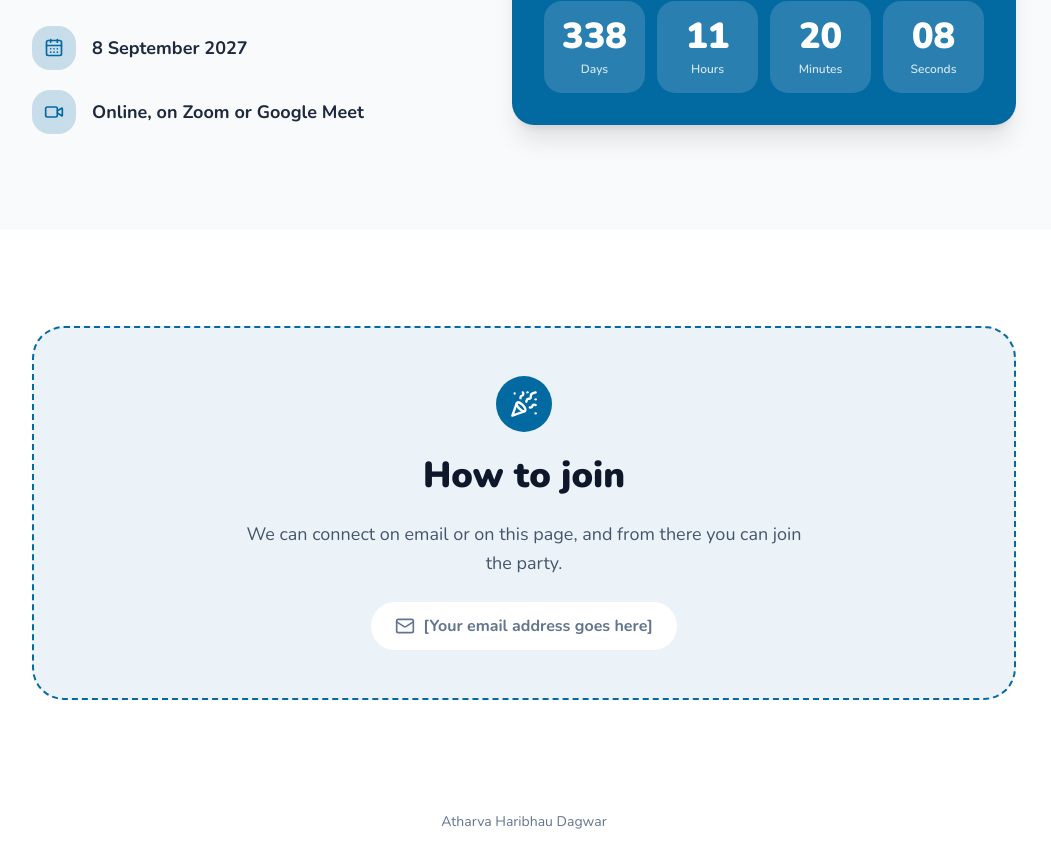
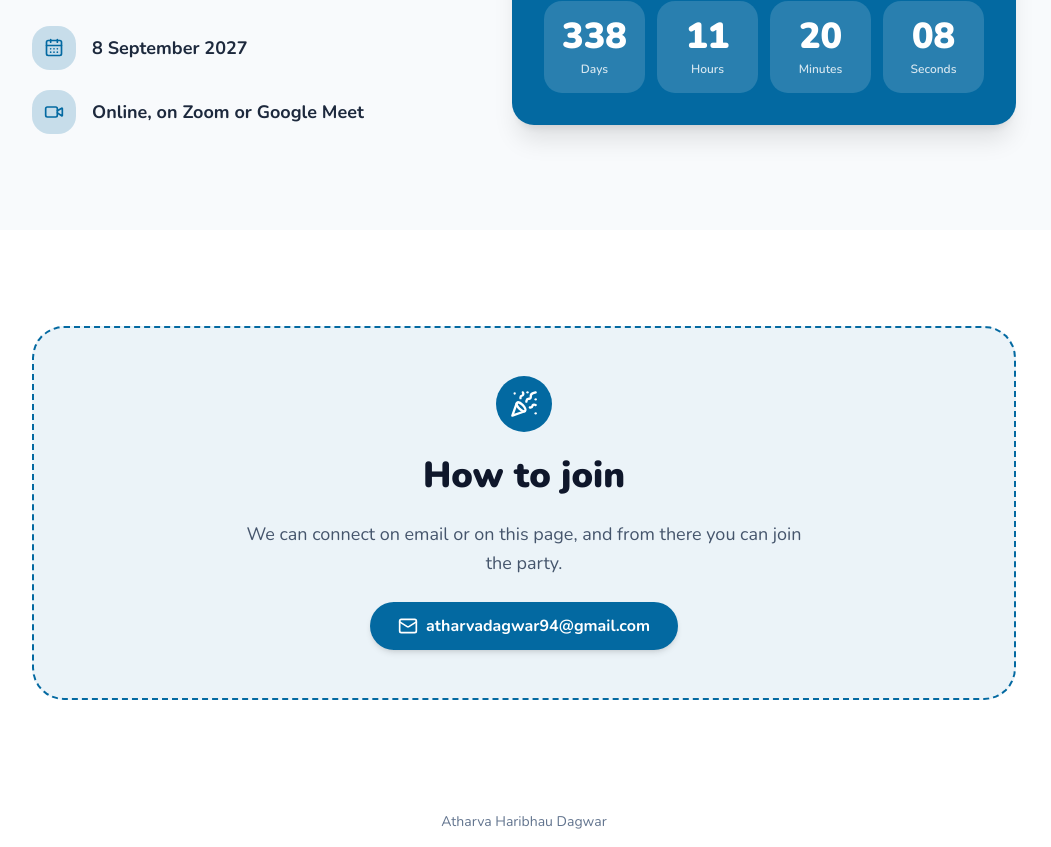
Before and after one commit to 9423893506/club-home-page-builder, a Next.js app: page / in a window 1280 px wide. Shown: the part 1313-2160 px from the top of the page, without its empty margins (116-1167 px from the left). Built offline with nearby package versions, Linux system fonts and the light colour scheme.

Commit message:
feat: update join button styles and add email display; update site contact email and palette colors
V0-Chat-Id: itgCQQY1lzc

```diff
--- a/components/home/join.tsx
+++ b/components/home/join.tsx
@@ -19,10 +19,10 @@ export function Join() {
         {email ? (
           <a
             href={`mailto:${email}`}
-            className="flex items-center gap-2 rounded-full bg-(--brand) px-7 py-3 font-bold text-white shadow-md transition-transform hover:scale-105"
+            className="flex max-w-full items-center gap-2 rounded-full bg-(--brand) px-5 py-3 font-bold text-white shadow-md transition-transform hover:scale-105 sm:px-7"
           >
-            <Mail className="size-5" aria-hidden="true" />
-            {email}
+            <Mail className="size-5 shrink-0" aria-hidden="true" />
+            <span className="break-all">{email}</span>
           </a>
         ) : (
           <p className="flex items-center gap-2 rounded-full bg-white px-6 py-3 font-bold text-slate-500">
--- a/lib/site.ts
+++ b/lib/site.ts
@@ -5,8 +5,7 @@ export const site = {
   meetingDate: '8 September 2027',
   meetingDateISO: '2027-09-08T00:00:00',
   meetingPlace: 'Online, on Zoom or Google Meet',
-  // Add your real email address here, e.g. 'you@example.com'
-  contactEmail: '',
+  contactEmail: 'atharvadagwar94@gmail.com',
 }
 
 export type Palette = {
@@ -17,7 +16,7 @@ export type Palette = {
 export const palettes: Palette[] = [
   { name: 'Ocean Blue', hex: '#0369a1' },
   { name: 'Lagoon Teal', hex: '#0f766e' },
-  { name: 'Deep Indigo', hex: '#4338ca' },
+  { name: 'Electric Violet', hex: '#7c3aed' },
   { name: 'Kelp Green', hex: '#15803d' },
-  { name: 'Sunset Coral', hex: '#c2410c' },
+  { name: 'Coral Pink', hex: '#e11d48' },
 ]
```
